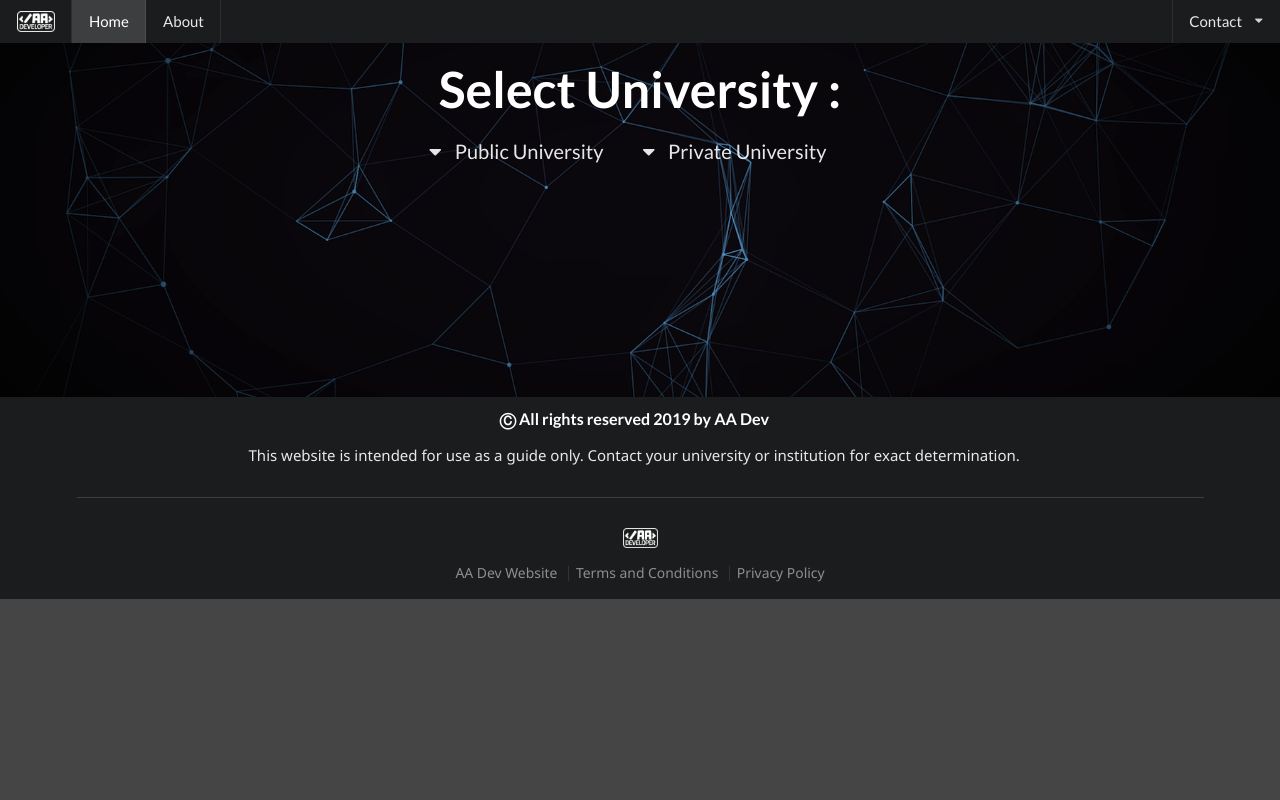
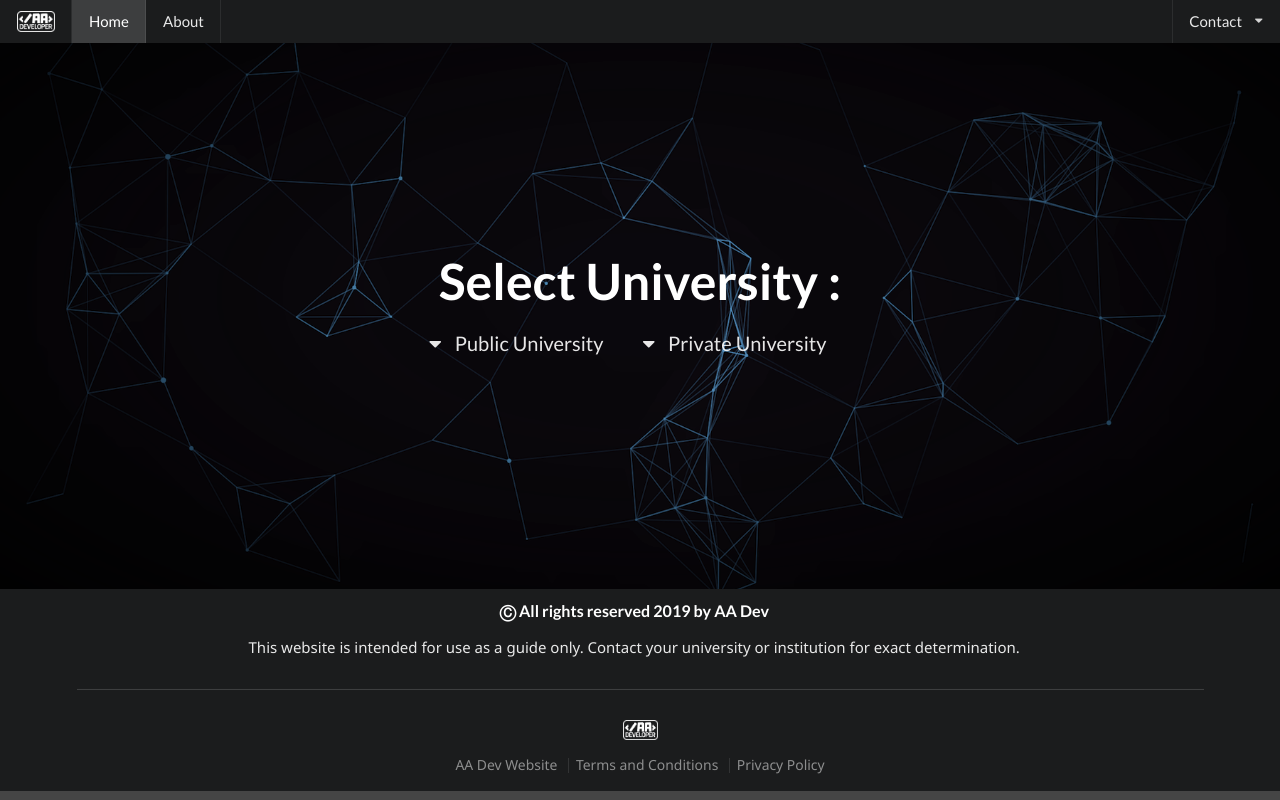
Before and after one commit to ahmadauf98/iptcgpacalculator, a PHP site: page /landingpage.php in a window 1280 px wide. Run offline with PHP 8.4, Linux system fonts and the light colour scheme; some libraries are stand-ins or nearby versions.

Commit message:
innit commit

```diff
--- a/index.css
+++ b/index.css
@@ -20,6 +20,16 @@ h3 {
 
 #landing {
   padding-top: 5%;
+  width: 100%;
+  padding-bottom: 18%;
+  background: url(background.jpg);
+  background-position: center;
+  background-repeat: no-repeat;
+  background-size: cover;
+}
+
+#landing1 {
+  padding-top: 20%;
   width: 100%;
   padding-bottom: 18%;
   background: url(background.jpg);
--- a/landingpage.php
+++ b/landingpage.php
@@ -38,7 +38,7 @@
     </div>
 
     <!-- Content Section-->
-    <div class="ui inverted vertical masthead center aligned segment" id="landing">
+    <div class="ui inverted vertical masthead center aligned segment" id="landing1">
         <div class="ui text container">
             <h1 class="ui inverted header" style="font-size: 50px;"> Select University :
             </h1>
```
